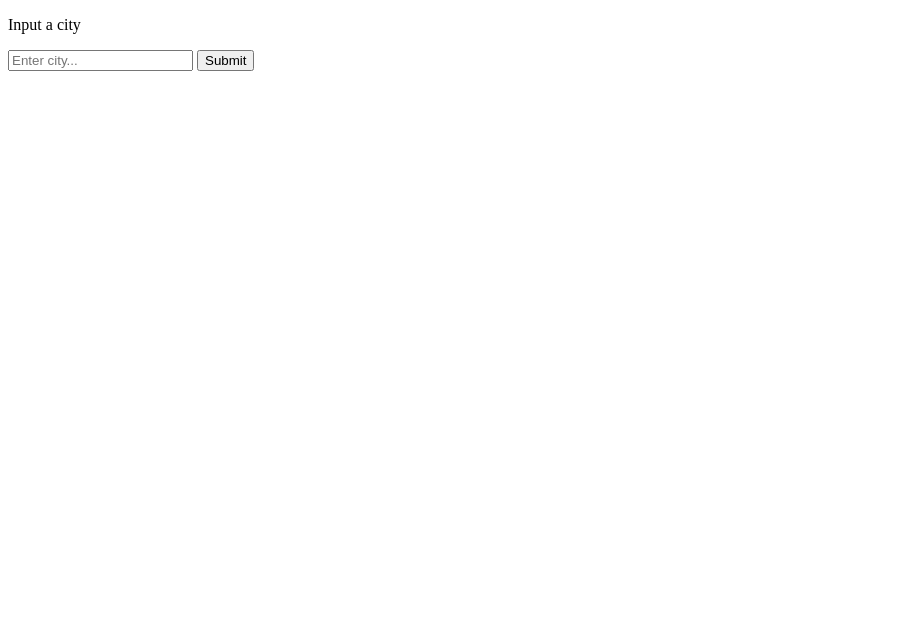
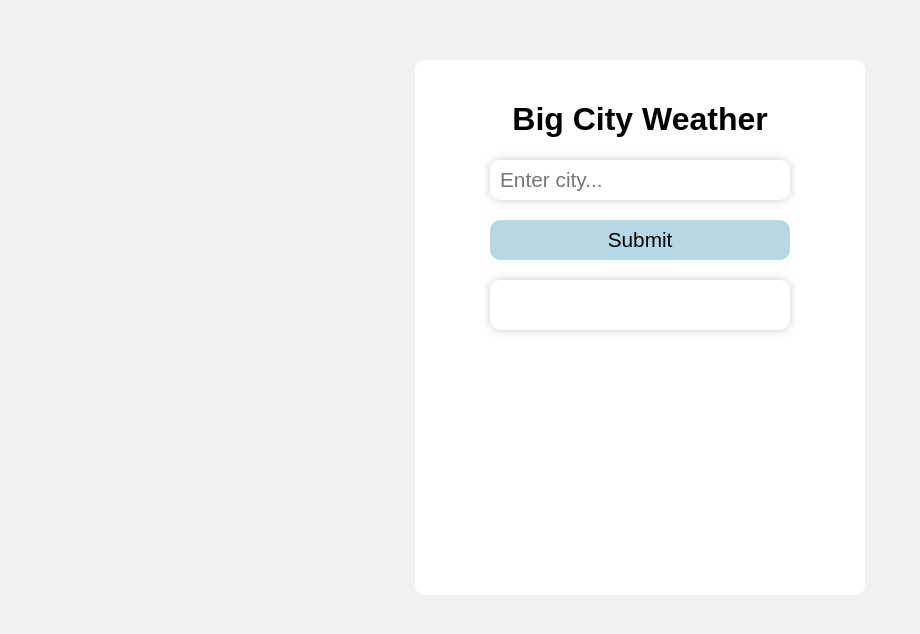
Before and after one commit to kyaaron/weather-app, a plain HTML site: page index.html in a window 1280 px wide. Shown: the whole page, without its empty margins (0-920 px from the left). Drawn offline with Linux system fonts and the light colour scheme.

Commit message:
feat: added styles and updated script

```diff
--- a/index.html
+++ b/index.html
@@ -4,17 +4,23 @@
     <meta charset="UTF-8">
     <meta name="viewport" content="width=device-width, initial-scale=1.0">
     <title>Weather App</title>
+    <link rel="stylesheet" href="styles.css">
+    <link rel="shortcut icon" href="https://img.icons8.com/ios/50/FAB005/sun--v1.png" type="image/x-icon">
 </head>
 <body>
-    <p>Input a city</p>
-    <input type="text" placeholder="Enter city..." />
-    <button>Submit</button>
+    <h1>Big City Weather</h1>
+    <section id="user-input-container">
+        <input type="text" placeholder="Enter city..." />
+        <button>Submit</button>
+    </section>
 
-    <h1></h1>
-    <h2></h2>
-    <p id="weatherCondition"></p>
-    <p id="airQuality"></p>
-    <p id="windInfo"></p>
+    <section id="weather-report-container">
+        <h2 id="location-header"></h2>
+        <h2 id="location-temperature"></h2>
+        <p id="weatherCondition"></p>
+        <p id="airQuality"></p>
+        <p id="windInfo"></p>
+    </section>
 
     <script src="script.js"></script>
 </body>
--- a/script.js
+++ b/script.js
@@ -1,6 +1,9 @@
+// Weatherstack dashboard: https://weatherstack.com/dashboard
+// Weatherstack docs: https://weatherstack.com/documentation
+
 const getWeatherData = () => {
     const userInput = document.querySelector("input").value;
-    const accessKey = API_ACCESS_KEY;
+    const accessKey = "3ea447546df23eb5c47b7b25e3d05262";  // This needs updated to your API KEY
     console.log(userInput);
     const url = `https://api.weatherstack.com/current?access_key=${accessKey}&query=${userInput}`;
     console.log(url);
@@ -8,8 +11,8 @@ const getWeatherData = () => {
     fetch(url)
         .then(res => res.json())
         .then(data => {
-            document.querySelector("h1").innerText = data.location.name;
-            document.querySelector("h2").innerText = `${data.current.temperature} ℃`;
+            document.querySelector("#location-header").innerText = data.location.name;
+            document.querySelector("#location-temperature").innerText = `${data.current.temperature} ℃`;
             document.querySelector("#weatherCondition").innerText = `It is currently ${data.current.weather_descriptions[0].toLowerCase()} outside.`;
 
             document.querySelector("#airQuality").innerText = `Air quality: ${translateAirQuality(data.current.air_quality["us-epa-index"])}`;
@@ -17,7 +20,7 @@ const getWeatherData = () => {
             document.querySelector("#windInfo").innerText = `The wind is blowing at a speed of ${data.current.wind_speed} in the direction of ${data.current.wind_dir}.`;
         })
         .catch(err => {
-            console.log(`Error: ${err}`);
+        console.log(`Error: ${err}`);
         });
 }
 
--- /dev/null
+++ b/styles.css
@@ -0,0 +1,60 @@
+* {
+    font-family: Arial;
+    box-sizing: border-box;
+    background-color: rgb(242, 242, 242);
+}
+
+body, h1, input, button, #user-input-container, #weather-report-container, h2, p {
+    background-color: white;
+}
+
+body {
+    margin: 60px auto 0 auto;
+    border: none;
+    border-radius: 10px;
+    width: 450px;
+    height: 535px;
+    padding: 20px 0 0 0;
+}
+
+h1 {
+    text-align: center;
+}
+
+#user-input-container {
+    display: flex;
+    flex-direction: column;
+    justify-content: center;
+    margin: 0 auto 20px auto;
+    max-width: 300px;
+}
+
+input {
+    height: 40px;
+    border-radius: 10px;
+    border: none;
+    box-shadow: 0 0 10px 0 rgba(0, 0, 0, 0.2);
+    font-size: 1.3rem;
+    padding: 0 0 0 10px;
+}
+
+button {
+    background-color: rgba(182, 215, 228, 1);
+    border: none;
+    border-radius: 10px;
+    height: 40px;
+    font-size: 1.3rem;
+    margin-top: 20px;
+}
+button:hover {
+    background-color: rgba(182, 215, 228, 0.8);
+}
+
+#weather-report-container {
+    border-radius: 10px;
+    box-shadow: 0 0 10px 0 rgba(0, 0, 0, 0.2);
+    max-height: 300px;
+    max-width: 300px;
+    margin: 0 auto;
+    padding: 15px;
+}
```
